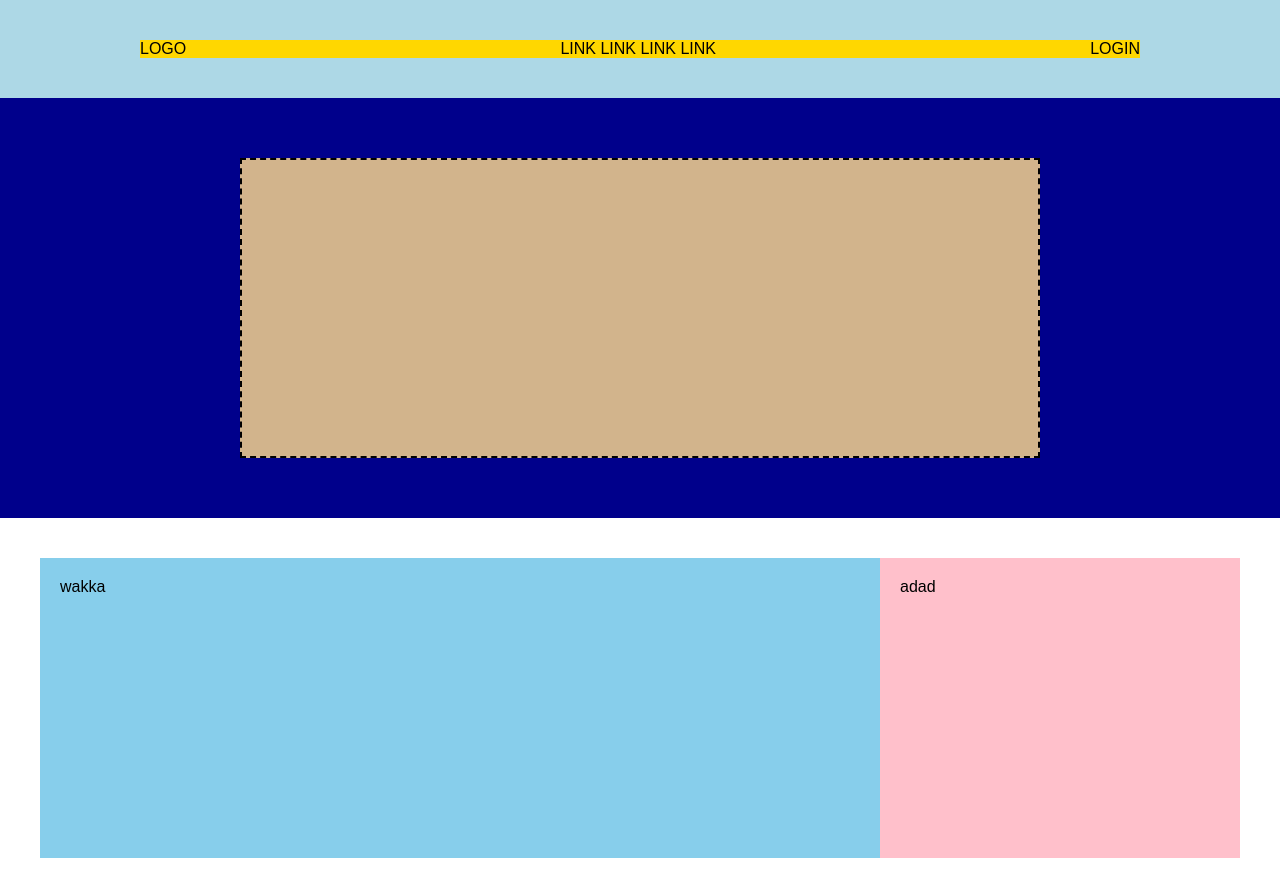
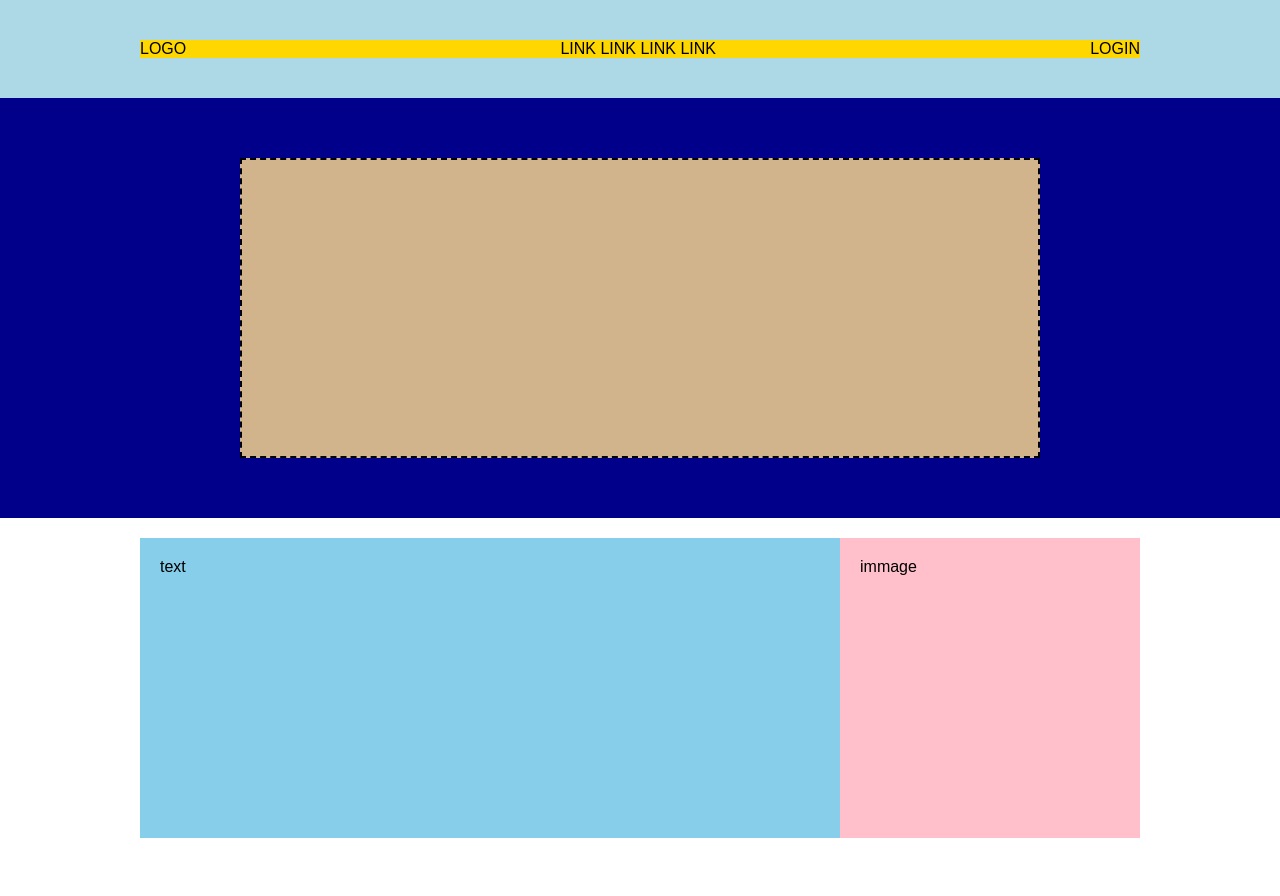
Before and after one commit to CarloCassini/htmlcss-struttura-discord, a plain HTML site: page index.html in a window 1280 px wide. After the commit the page ends 858 px from the top, so only its background shows below. Drawn offline with Linux system fonts and the light colour scheme.

Commit message:
fix section container

```diff
--- a/index.html
+++ b/index.html
@@ -28,10 +28,10 @@
       </section>
 
       <!-- specific section -->
-      <section class="content-bg p-l">
+      <section class="container content-bg">
         <div class="flex flex-content-center">
-          <div class="content-text bg-skyblue">wakka</div>
-          <div class="content-img bg-pink">adad</div>
+          <div class="content-text bg-skyblue">text</div>
+          <div class="content-img bg-pink">immage</div>
         </div>
       </section>
 
```
